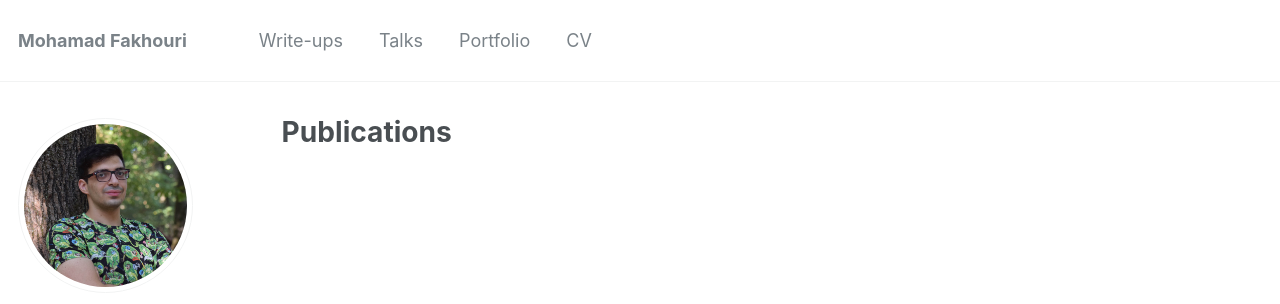
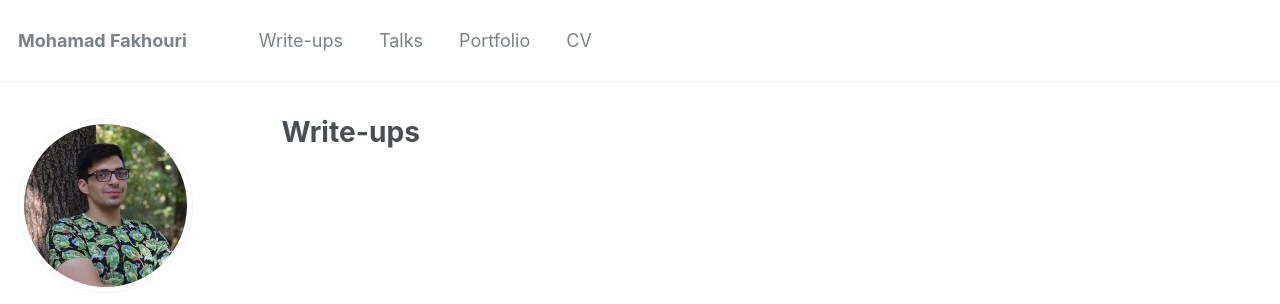
Before and after one commit to mohahf19/mohahf19.github.io, a Jekyll site: the page built from _pages/writeups.md, in a window 1280 px wide. Shown: the top 304 px of the page. Built offline with Jekyll 4.4.1, drawn with Linux system fonts in a browser that asks for light colours.

Commit message:
fixed writeups

```diff
--- a/_pages/writeups.md
+++ b/_pages/writeups.md
@@ -1,7 +1,7 @@
 ---
 layout: archive
-title: "Publications"
-permalink: /publications/
+title: "Write-ups"
+permalink: /writeups/
 author_profile: true
 ---
 
```
